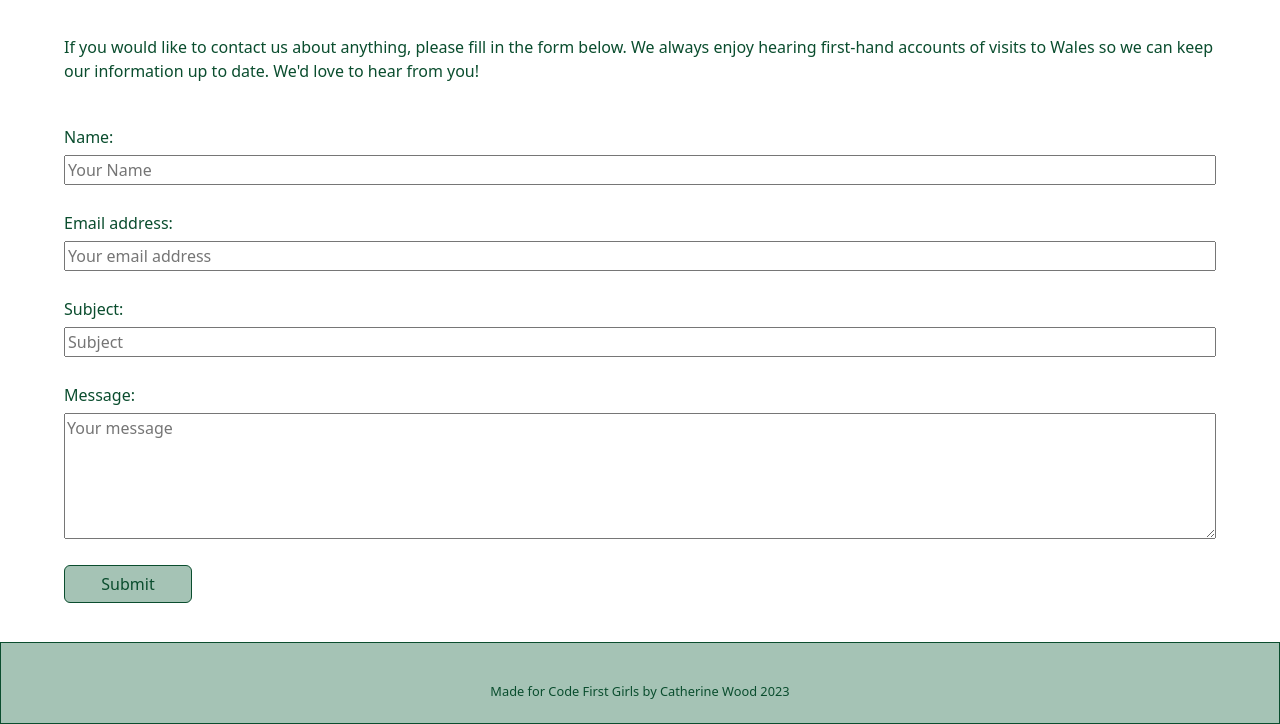
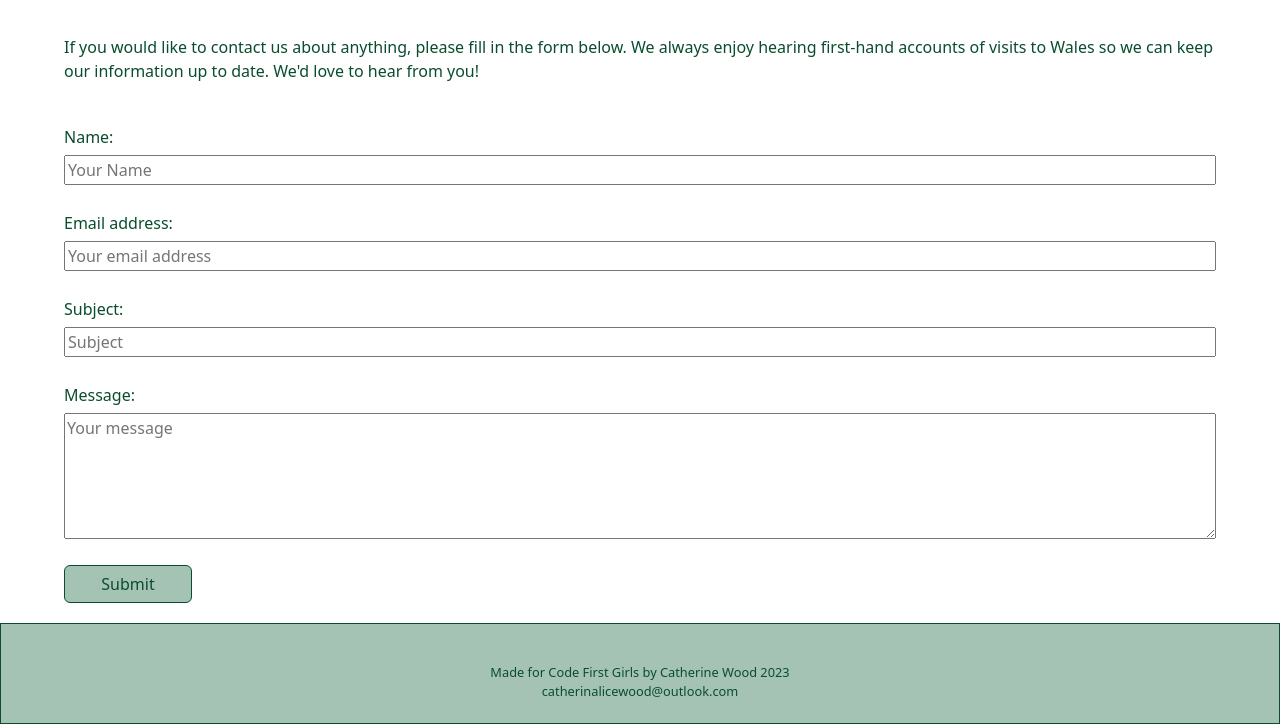
Before and after one commit to CatherineAliceWood/Web-Dev-CFG-Final-Project, a plain HTML site: page contactus.html in a window 1280 px wide. Shown: the part 482-1206 px from the top of the page. Drawn offline with nearby package versions, Linux system fonts and the light colour scheme.

Commit message:
updated footer

```diff
--- a/contactus.html
+++ b/contactus.html
@@ -50,7 +50,7 @@
   </div>
   <br><br><br><br>
   <div class="footer">
-    <p class="text-center">Made for Code First Girls by Catherine Wood 2023</p>
+    <p class="text-center">Made for Code First Girls by Catherine Wood 2023<br>catherinalicewood@outlook.com</p>
   </div>
   <script src="https://cdn.jsdelivr.net/npm/bootstrap@5.3.0/dist/js/bootstrap.bundle.min.js"
     integrity="sha384-geWF76RCwLtnZ8qwWowPQNguL3RmwHVBC9FhGdlKrxdiJJigb/j/68SIy3Te4Bkz"
```
